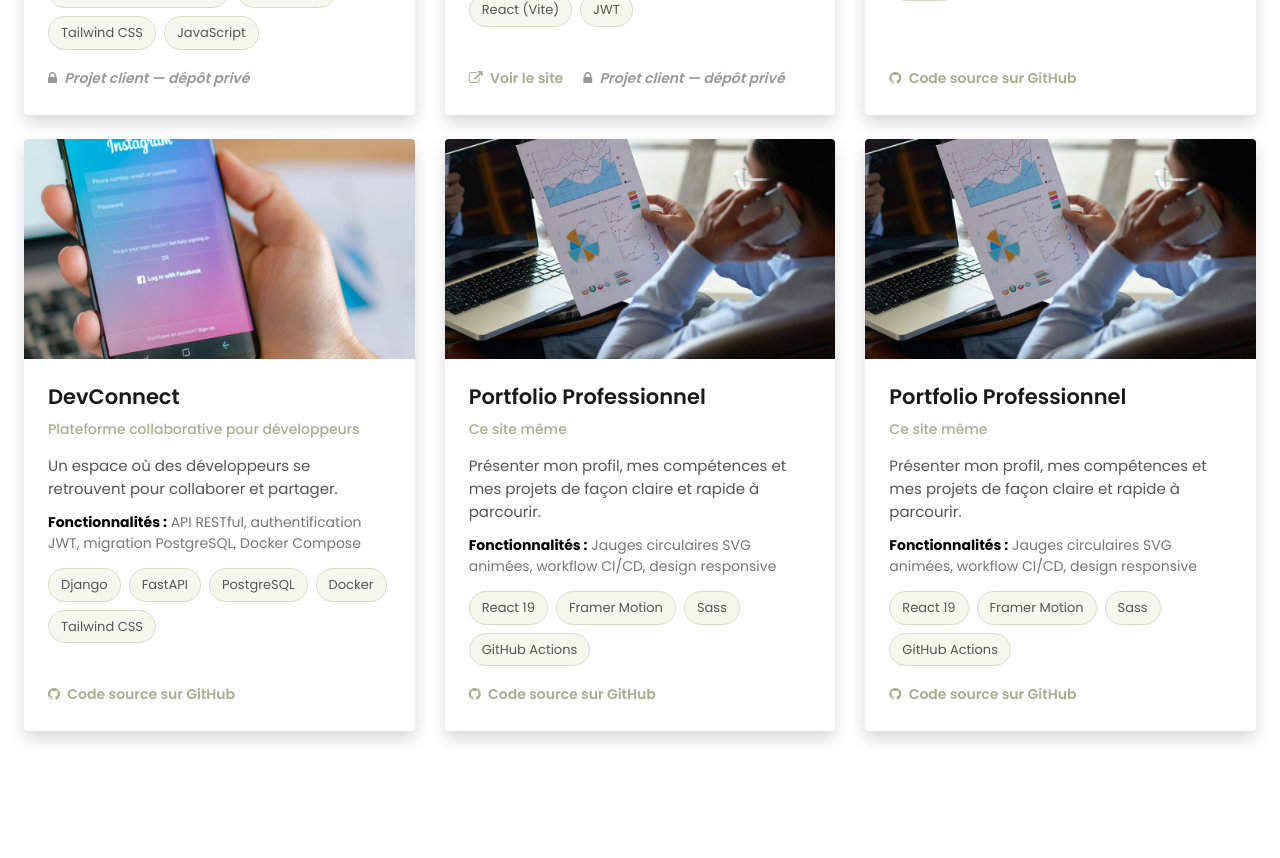
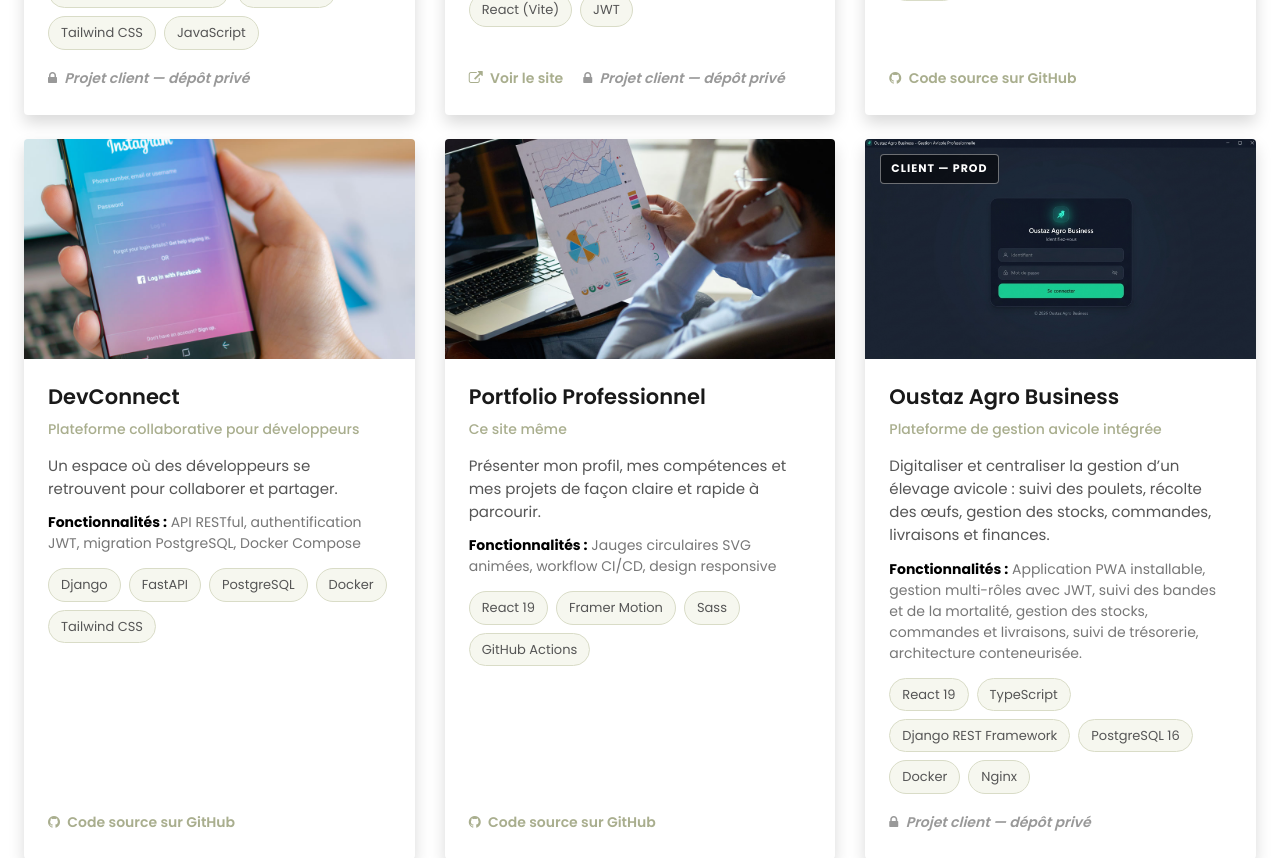
Before and after one commit to Webbymamadou/mon_portofolio, a React (Vite) app: page / in a window 1280 px wide. Shown: the part 5440-6298 px from the top of the page. Built offline with nearby package versions, Linux system fonts and the light colour scheme.

Commit message:
mise a jour des inforùations

```diff
--- a/src/components/Projects.jsx
+++ b/src/components/Projects.jsx
@@ -64,17 +64,18 @@ const PROJECTS = [
     linkText: 'Code source sur GitHub',
   },
   {
-    title: 'Portfolio Professionnel',
-    subtitle: 'Ce site même',
-    bg: '/images/work-3.jpg',
-    problem: 'Présenter mon profil, mes compétences et mes projets de façon claire et rapide à parcourir.',
-    tech: ['React 19', 'Framer Motion', 'Sass', 'GitHub Actions'],
-    features: 'Jauges circulaires SVG animées, workflow CI/CD, design responsive',
-    link: 'https://github.com/Webbymamadou/mon_portofolio',
+    title: 'Oustaz Agro Business',
+    subtitle: 'Plateforme de gestion avicole intégrée',
+    bg: '/images/work-6.jpg',
+    problem: 'Digitaliser et centraliser la gestion d’un élevage avicole : suivi des poulets, récolte des œufs, gestion des stocks, commandes, livraisons et finances.',
+    tech: ['React 19', 'TypeScript', 'Django REST Framework', 'PostgreSQL 16', 'Docker', 'Nginx'],
+    features: 'Application PWA installable, gestion multi-rôles avec JWT, suivi des bandes et de la mortalité, gestion des stocks, commandes et livraisons, suivi de trésorerie, architecture conteneurisée.',
+    link: null,
     site: null,
-    linkType: 'github',
-    linkText: 'Code source sur GitHub',
-  },
+    linkType: 'private',
+    linkText: 'Projet client — dépôt privé',
+  }
+
 ];
 
 export default function Projects() {
```
Also changed, not shown: public/images/work-6.jpg (added).
